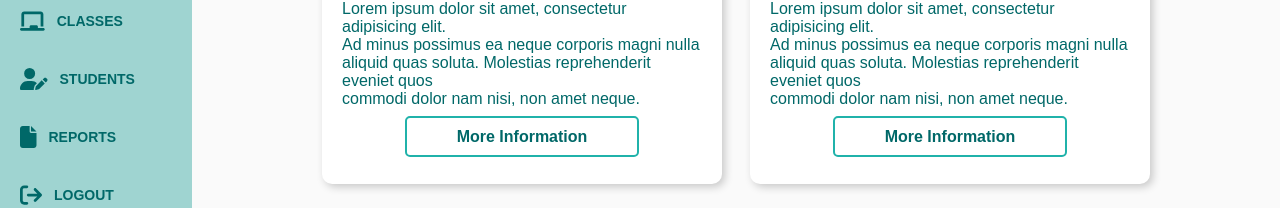
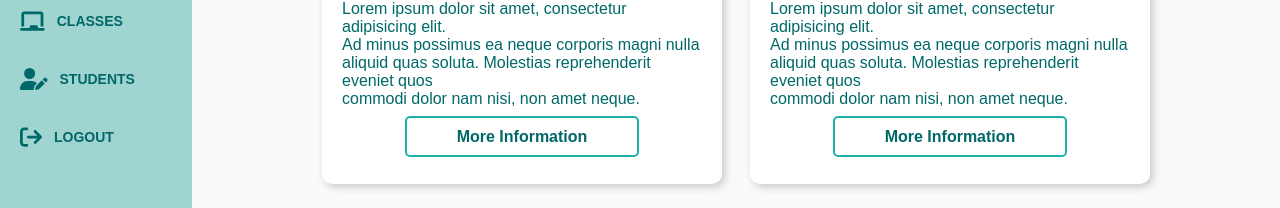
Before and after one commit to HabibPayenda/School_Dashboard, a React (Vite) app: page /dashboard in a window 1280 px wide. Shown: the part 270-478 px from the top of the page. Built offline with nearby package versions, Linux system fonts and the light colour scheme; a web font is replaced by a local one.

Commit message:
Removes reports link from sidebar

```diff
--- a/src/components/sideBar/SideBar.jsx
+++ b/src/components/sideBar/SideBar.jsx
@@ -52,14 +52,6 @@ function SideBar() {
           <FontAwesomeIcon className={styles.icon} icon={faUserPen} />
           Students
         </NavLink>
-
-        <NavLink
-          className={({ isActive }) => (isActive ? "link active" : "link")}
-          to="/reports"
-        >
-          <FontAwesomeIcon className={styles.icon} icon={faFile} />
-          Reports
-        </NavLink>
         <NavLink
           className={({ isActive }) => (isActive ? "link active" : "link")}
           to="/logout"
```
